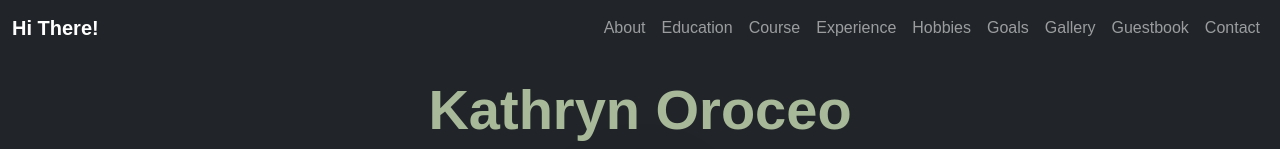
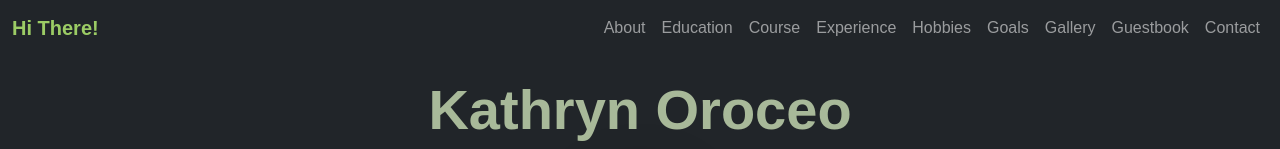
Before and after one commit to kporoceo/personal-website-finals, a Vue app in the folder vue-project/: page / in a window 1280 px wide. Shown: the top 149 px of the page. Built offline with nearby package versions, Linux system fonts and the light colour scheme; no server answers; the database is empty; grey boxes are pictures that could not be loaded.

Commit message:
fianl adjustments

```diff
--- a/vue-project/index.html
+++ b/vue-project/index.html
@@ -6,7 +6,7 @@
     <title>whoami</title>
     <link href="https://cdn.jsdelivr.net/npm/bootstrap@5.3.3/dist/css/bootstrap.min.css" rel="stylesheet">
     <script src="https://cdn.jsdelivr.net/npm/bootstrap@5.3.3/dist/js/bootstrap.bundle.min.js"></script>
-    <script src="https://kit.fontawesome.com/a076d05399.js" crossorigin="anonymous"></script>
+    <script src="https://cdnjs.cloudflare.com/ajax/libs/font-awesome/6.5.1/js/all.min.js" crossorigin="anonymous"></script>
 </head>
 <body class="bg-dark text-light">
     <div id="app"></div>
--- a/vue-project/src/App.vue
+++ b/vue-project/src/App.vue
@@ -94,4 +94,13 @@ h3 {
   padding-top: 60px;
   /* Add padding to the top of the container */
 }
+
+.navbar-brand {
+  color: #9ccc65 !important; /* Match h1, h2, h3 */
+}
+
+.header h1 {
+  color: #9ccc65 !important; /* Ensure Header text matches */
+}
+
 </style>
--- a/vue-project/src/components/Header.vue
+++ b/vue-project/src/components/Header.vue
@@ -21,4 +21,6 @@ h1 {
 .header-padding {
   padding-top: 60px;
 }
+
+
 </style>
```
